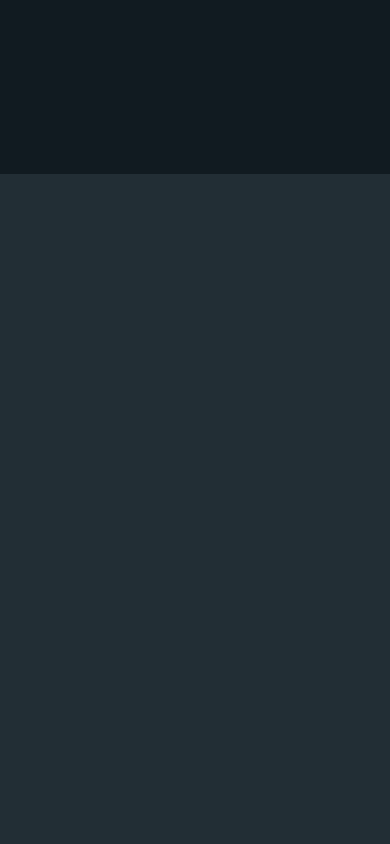
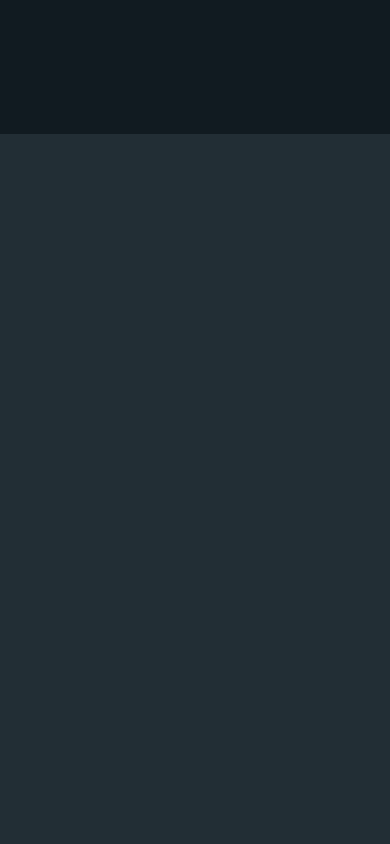
Before and after one commit to hesham156/whatsapp, a plain HTML site: page index.html in a window 390 px wide. Shown: the part 580-1424 px from the top of the page. Drawn offline with Linux system fonts and the light colour scheme.

Commit message:
first commit today 11

```diff
--- a/css/index.css
+++ b/css/index.css
@@ -261,7 +261,7 @@ hr {
   }
   .body {
     width: 100% !important;
-    margin-top: calc(100vh - 90px);
+    margin-top: calc(100vh - 130px);
   }
   .opt ul li {
     margin: 10px;
```
